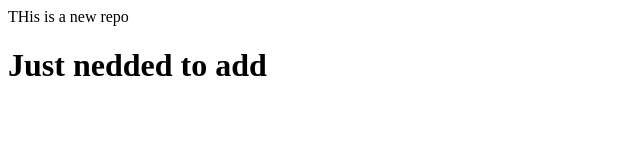
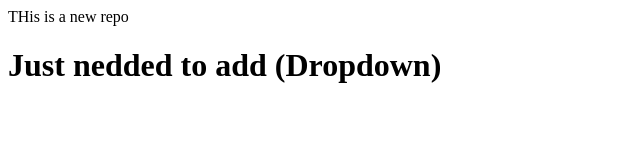
Before and after one commit to Tej24-Dev/localrepo, a plain HTML site: page index.html in a window 1280 px wide. Shown: the whole page, without its empty margins (0-640 px from the left). Drawn offline with Linux system fonts and the light colour scheme.

Commit message:
add dropdon

```diff
--- a/index.html
+++ b/index.html
@@ -1,3 +1,3 @@
 <p>THis is  a new repo</p>
 
-<h1>Just nedded to add</h1>
+<h1>Just nedded to add (Dropdown)</h1>
```
